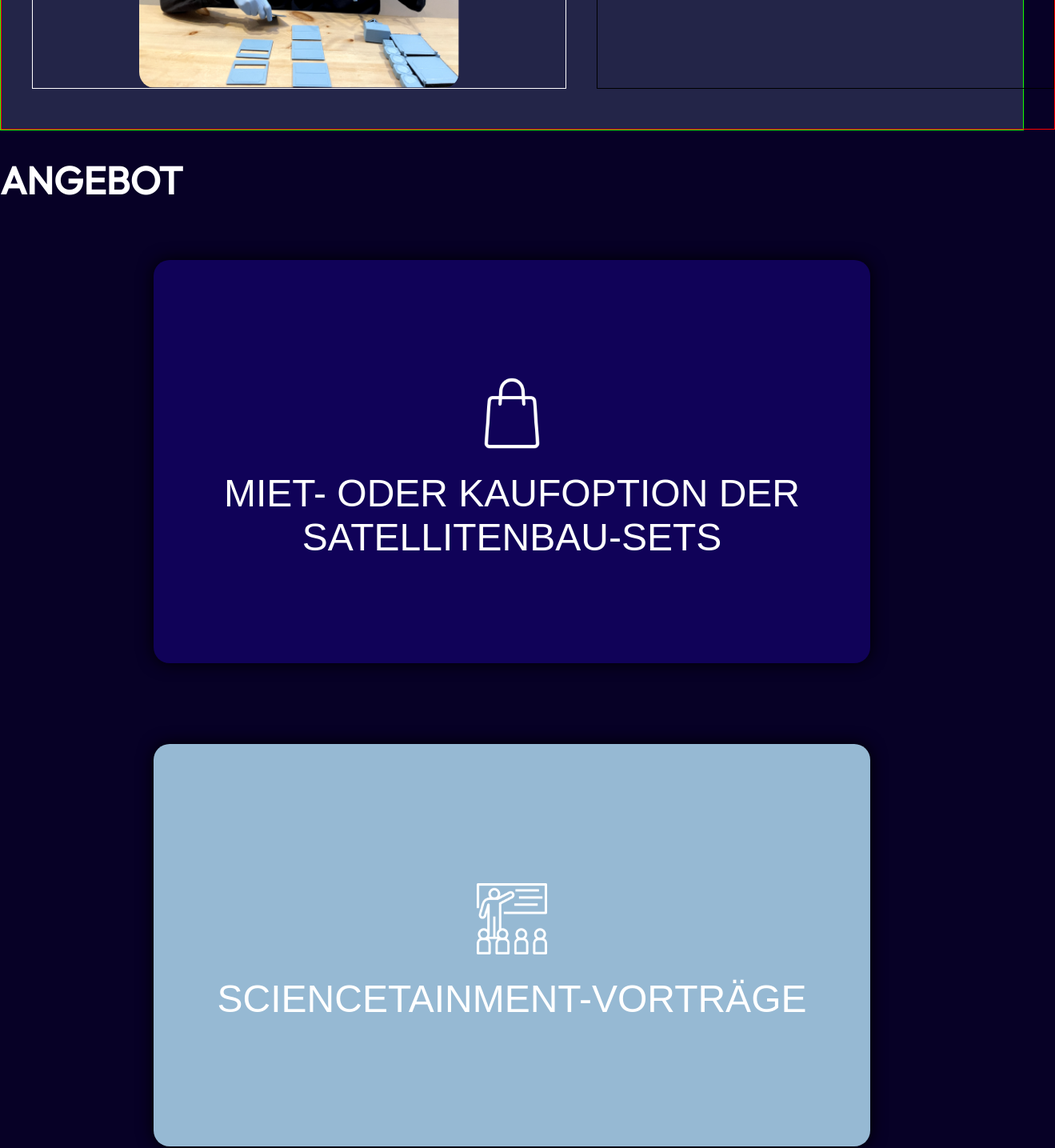
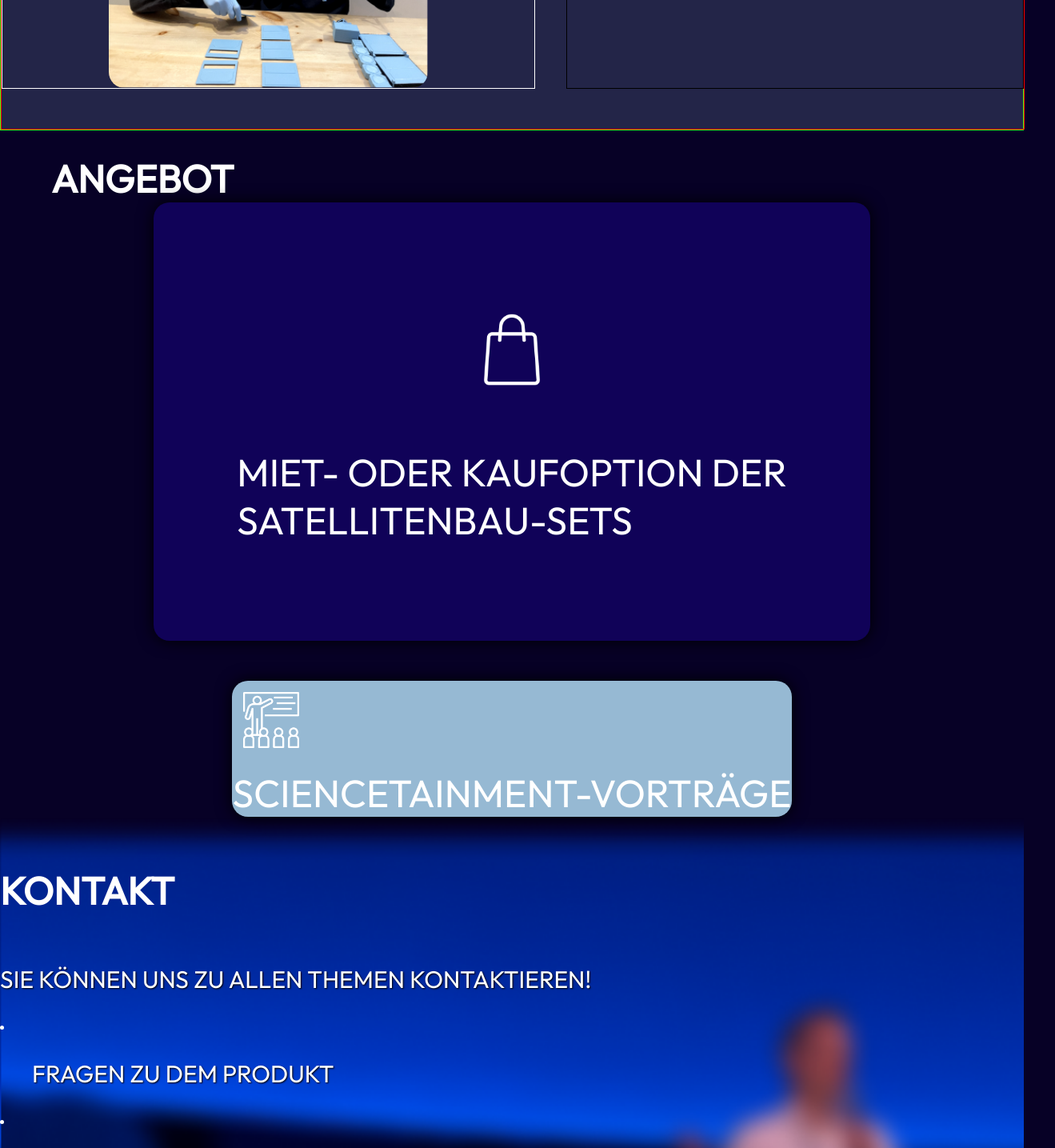
Before and after one commit to cubi4/SpacecraftEducationFinal, a Vue app in the folder SpacecraftEducationFinal/: page / in a window 1280 px wide. Shown: the part 1365-2800 px from the top of the page at 80% size, 1319 px wide, since content can reach past the window. Built offline with nearby package versions, Linux system fonts and the light colour scheme.

Commit message:
changed first button in "Angebot"

```diff
--- a/SpacecraftEducationFinal/src/components/Angebot.vue
+++ b/SpacecraftEducationFinal/src/components/Angebot.vue
@@ -2,31 +2,50 @@
         <div class="background">
                 <h1>ANGEBOT</h1>
                 <div class="flexbox">
-                        <button @mouseover="hoverButton"
-                                @mouseleave="leaveButton"
-                                class="button button-1">
-                                <div v-show="!isHovered">
+
+                              <div class="button flexbox-item-1"
+                                    v-show="!isHovered"
+                                    @mouseover="hoverButton"
+                                    >
+
 
                                           <img
                                                       src="../assets/Icon_shopping.png"></img><br>
                                           MIET- ODER KAUFOPTION
                                           DER<br>
                                           SATELLITENBAU-SETS
+
                               </div>
-                                <video v-show="isHovered"
+
+
+                              <div class="button button-2"
+                                    v-show="isHovered"
                                     @mouseleave="leaveButton"
-                                        @click="clickedButton"
+                                    >
+
+                                    <div  class="littleHeader">
+                                    <img id="littleShoppingBag"  src="../assets/Icon_shopping.png"> </img>
+                                    <p id="littleShoppingBagText"> MIET- ODER KAUFOPTION DER SATELLITENBAU-SETS </p>
+                              </div>
+                                    <div class="flexbox-item-2">
+                                          <video id="video"
+
                                                 class="videoButton" autoplay loop muted>
                                                 <source src="../assets/VideoButton.mp4"
                                                             type="video/mp4" />
                                           </video>
-                        </button>
 
-                        <button class="button button-2">
+                                          <p id="videoText"> Wir bieten die Möglichkeit des Kaufs oder der Miete der Satellitenmodelle. Dies ermöglicht es, das Produkt sowohl langfristig zu besitzen als auch kurzfristig für Unterrichtseinheiten, Projekttage oder Veranstaltungen zu nutzen. </p>
+                                    </div>
+                              </div>
+
+
+
+                        <div class="button button-3">
                                 <img
                                         src="../assets/Icon_presentation.png"></img><br>
                                 SCIENCETAINMENT-VORTRÄGE
-                        </button>
+                        </div>
                 </div>
         </div>
 </template>
@@ -45,13 +64,14 @@ export default {
         methods: {
                 hoverButton() {
                         this.isHovered = true;
+                        console.log("hover");
+
                 },
                 leaveButton() {
                         this.isHovered = false;
+                        console.log("leave");
                 },
-                clickedButton() {
-                        console.log('clicked');
-                },
+
         },
 };
 </script>
@@ -64,8 +84,29 @@ export default {
 
 h1{
       font-size: var(--font-size-head);
+      margin: 30px 0px 0px 5%;
+
+
 }
 
+.button {
+        border-radius: 20px;
+        color: white;
+        max-width: 2000px;
+
+        /* aspect-ratio: 1.78/1; */
+        /* anpassen sodass es VideoGröße entspricht */
+        /* margin: 3%; */
+        border: none;
+        box-shadow: 0px 0px 20px #000000;
+        font-size: var(--font-size-head);
+}
+
+.button-2{
+      background-color: #100258;
+      width: 90%;
+
+}
 
 .flexbox {
         display: flex;
@@ -75,33 +116,68 @@ h1{
         gap: 50px;
 }
 
+.flexbox-item-1 {
+      display: flex;
+        justify-content: center;
+        flex-direction: column;
+        align-items: center;
+        background-color: #100258;
+        width: 70%;
+        padding: 9.5% 0px;
+        /* aspect-ratio: 1.78/1; */
 
-button {
-        border-radius: 20px;
-        color: white;
-        max-width: 2000px;
-        width: 70%;
-        aspect-ratio: 1.78/1;
-        /* anpassen sodass es VideoGröße entspricht */
-        margin: 3%;
-        border: none;
-        box-shadow: 0px 0px 20px #000000;
-        font-size: var(--font-size-head);
 }
 
-.button-1 {
-        position: relative;
-        background-color: #100258;
-        margin-bottom: 1%;
+.flexbox-item-2 {
+      display: flex;
+        justify-content: center;
+        flex-direction: row;
+        align-items: center;
+        gap: 3%;
+
+        margin: 0% 5% 5% 5%
+
+      /* padding: 5%; */
+
+
 }
 
-.button-2 {
+.littleHeader {
+
+      display: flex;
+      justify-content: flex-start;
+        flex-direction: row;
+        align-items: center;
+
+}
+
+#littleShoppingBag {
+      width: 4%;
+}
+
+#littleShoppingBagText {
+      font-size: var(--font-size-normal);
+
+}
+
+#videoText {
+      font-size: var(--font-size-normal);
+
+}
+
+#video{
+      width: 60%;
+      object-fit: contain;
+}
+
+
+.button-3 {
         background-color: #96b9d3;
 }
 
 
 video {
-        width: 100%;
+        width: 70%;
         border-radius: 20px;
 }
 
--- a/SpacecraftEducationFinal/src/components/InteraktivesLernen.vue
+++ b/SpacecraftEducationFinal/src/components/InteraktivesLernen.vue
@@ -1,7 +1,9 @@
 <template>
       <div class="background">
-            <h1>INTERAKTIVES LERNEN</h1>
+
             <div class="wrapper">
+
+                  <h1>INTERAKTIVES LERNEN</h1>
                   <div class="outer-flexbox">
                         <div class="column inner-flexbox-left">
                               <p class="text item item-1">
@@ -54,7 +56,7 @@ h1 {
 }
 
 .wrapper {
-      border: 1px solid rgb(21, 255, 0);
+      border: 1px solid rgb(62, 255, 23);
       max-width: var(--max-width-page);
       width: 100%;
 }
@@ -66,7 +68,7 @@ h1 {
       width: 100%;
       gap: 3%;
       padding-bottom: max(3%, 50px);
-      padding-left: 3%;
+      /* padding-left: 3%; */
 }
 
 .inner-flexbox-left {
```
Lines whose indentation alone changed are shown as unchanged.
